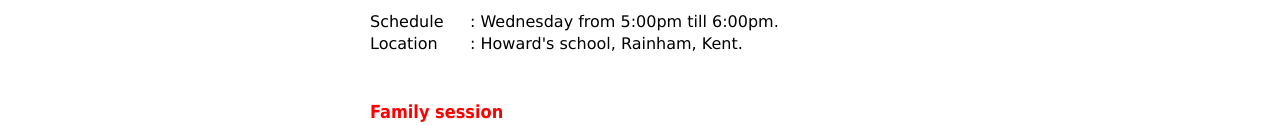
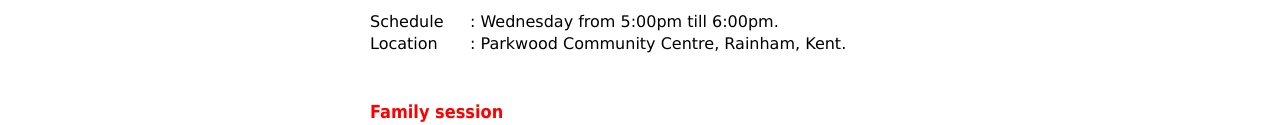
Before and after one commit to tbusser/chumkunedo, a plain HTML site: page classes.html in a window 1280 px wide. Shown: the part 403-528 px from the top of the page. Drawn offline with Linux system fonts and the light colour scheme.

Commit message:
Updated the class location

```diff
--- a/classes.html
+++ b/classes.html
@@ -72,7 +72,7 @@
 				<p>Teaching them respect, concentration, focusing, coordination, attitude, fitness discipline, self-control, teamwork,self-defence and graceful movements of Kung Fu.</p>
 				<ul class="classesList">
 					<li><span class="classesLabel">Schedule</span>: Wednesday from 5:00pm till 6:00pm.</li>
-					<li><span class="classesLabel">Location</span>: Howard's school, Rainham, Kent.</li>
+					<li><span class="classesLabel">Location</span>: Parkwood Community Centre, Rainham, Kent.</li>
 				</ul>
 			</article>
 
```
